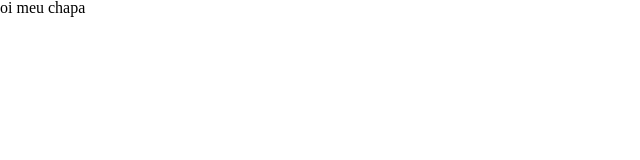
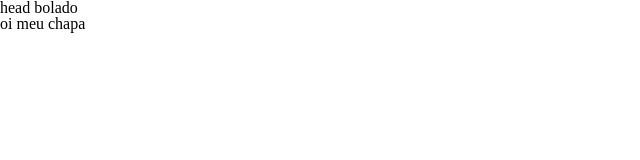
Before and after one commit to lucasborges24/projeto9-cineflex, a JavaScript app: page / in a window 1280 px wide. Shown: the top 160 px of the page, without its empty margins (0-640 px from the left). Built offline with nearby package versions, Linux system fonts and the light colour scheme.

Commit message:
create Head file

```diff
--- a/src/components/App.js
+++ b/src/components/App.js
@@ -1,9 +1,11 @@
 import { BrowserRouter, Routes, Route } from "react-router-dom"
 import Movie from "./movie/Movie"
+import Head from "./Head/Head"
 
 export default function App() {
     return (
         <BrowserRouter>
+            <Head />
             <Routes>
                 <Route path="/" element={<Movie />} />
             </Routes>
--- /dev/null
+++ b/src/components/Head/Head.js
@@ -0,0 +1,5 @@
+export default function Head() {
+    return (
+        <p>head bolado</p>
+    )
+}
```
Also changed, not shown: src/components/Head/style.css (added).
